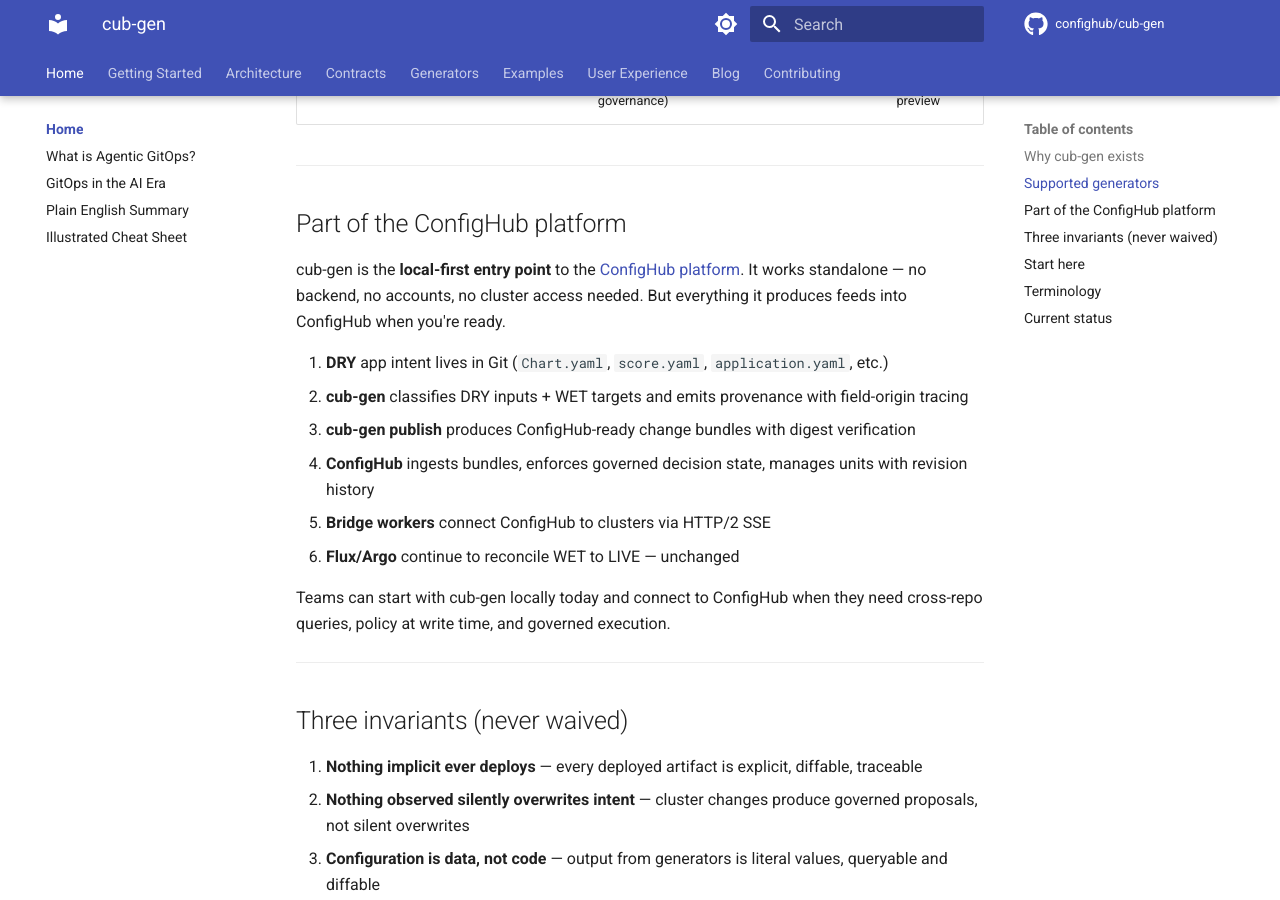
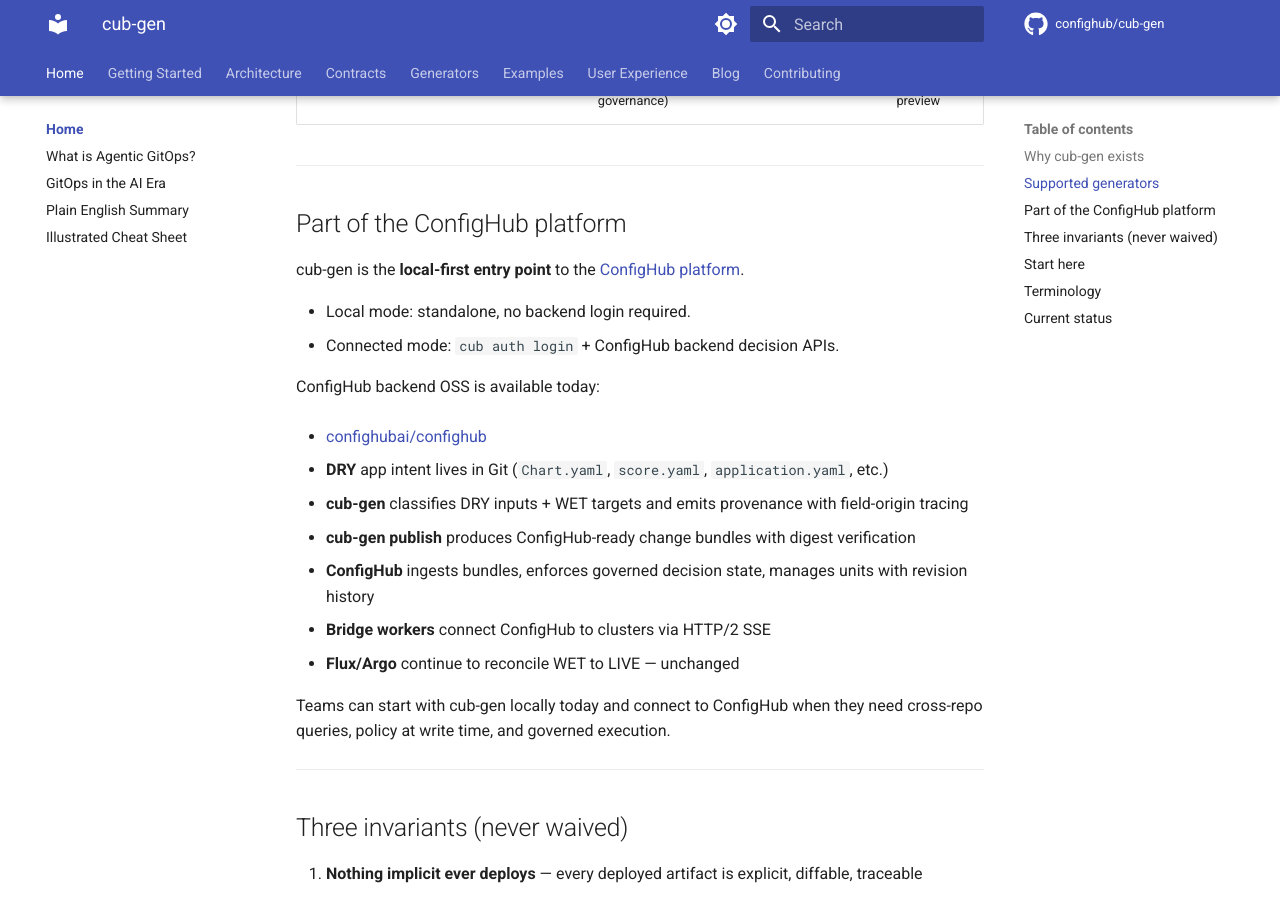
Before and after one commit to confighub/cub-gen, an MkDocs documentation site: the page built from docs/index.md, in a window 1280 px wide and 900 px high, scrolled down 1270 px. Built offline with MkDocs 1.6.1 and Material for MkDocs 9.7.7, drawn with Linux system fonts in a browser that asks for light colours; comment, search, counter and statistics services are not loaded.

Commit message:
docs(index): clarify local vs connected mode and backend availability (#146)

```diff
--- a/docs/index.md
+++ b/docs/index.md
@@ -38,7 +38,14 @@ AI-assisted changes make this gap wider because more changes happen faster. cub-
 
 ## Part of the ConfigHub platform
 
-cub-gen is the **local-first entry point** to the [ConfigHub platform](platform.md). It works standalone — no backend, no accounts, no cluster access needed. But everything it produces feeds into ConfigHub when you're ready.
+cub-gen is the **local-first entry point** to the [ConfigHub platform](platform.md).
+
+- Local mode: standalone, no backend login required.
+- Connected mode: `cub auth login` + ConfigHub backend decision APIs.
+
+ConfigHub backend OSS is available today:
+
+- [confighubai/confighub](https://github.com/confighubai/confighub)
 
 1. **DRY** app intent lives in Git (`Chart.yaml`, `score.yaml`, `application.yaml`, etc.)
 2. **cub-gen** classifies DRY inputs + WET targets and emits provenance with field-origin tracing
```
